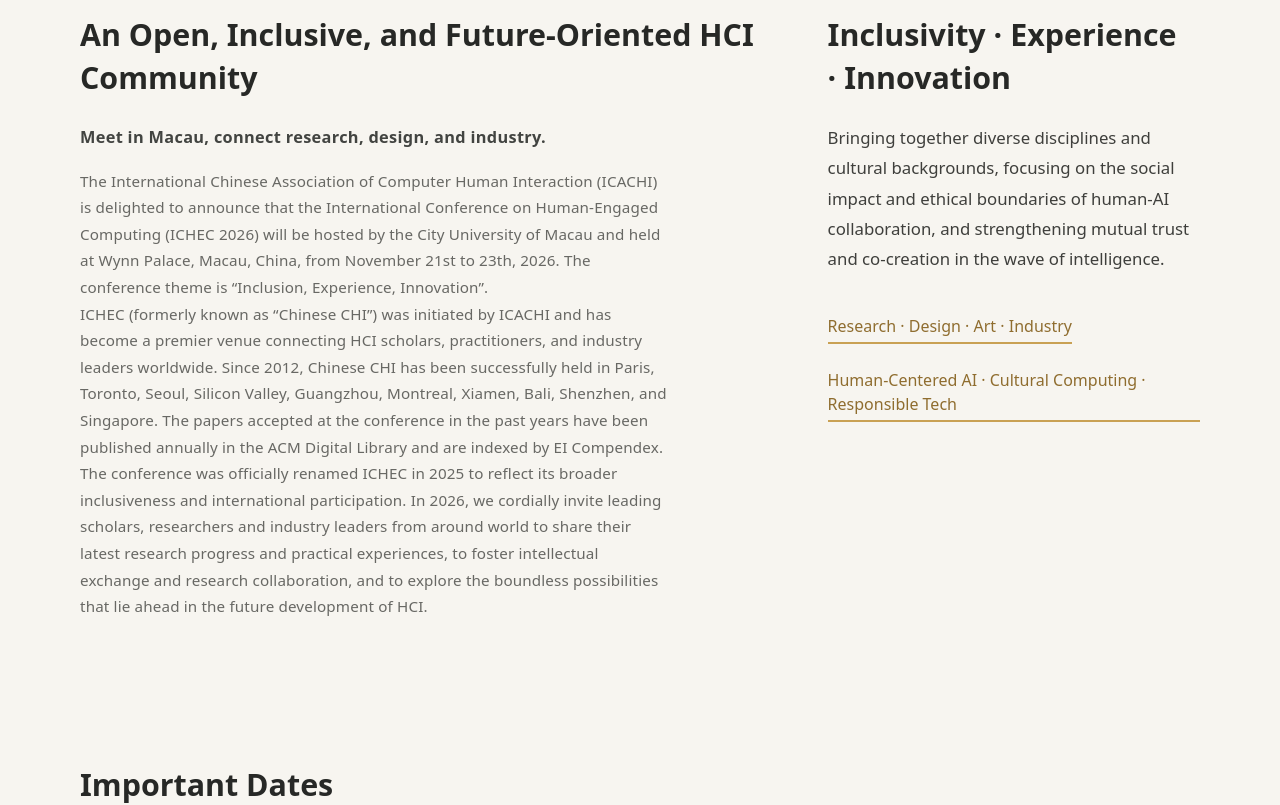
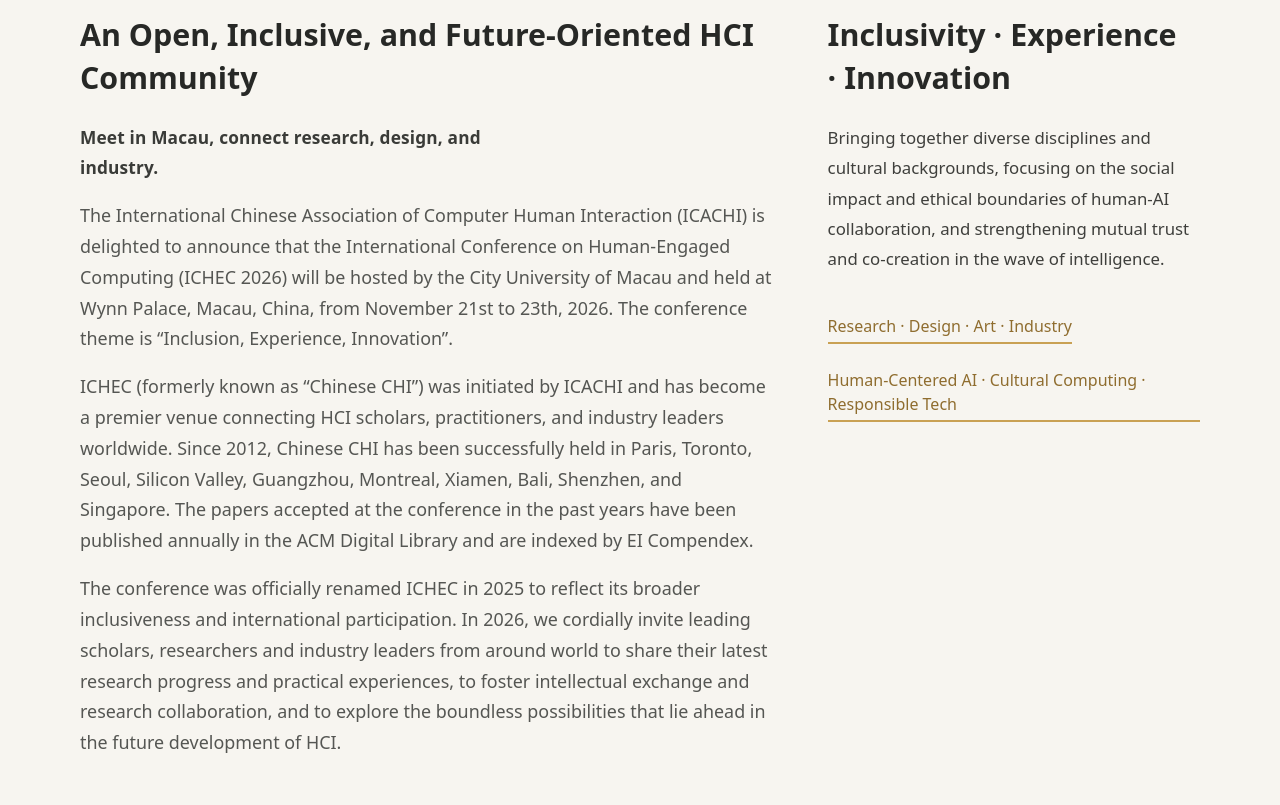
Before and after one commit to Mathiew-han/ichec.icachi, a Next.js app: page /en in a window 1280 px wide. Shown: the part 960-1765 px from the top of the page. Built offline with nearby package versions, Linux system fonts and the light colour scheme; no server answers.

Commit message:
Refine home about typography for long-form readability with locale-specific measure

```diff
--- a/src/app/[locale]/home.module.css
+++ b/src/app/[locale]/home.module.css
@@ -236,22 +236,34 @@
 
 .aboutBrief {
   margin-top: 1.25rem;
-  font-size: 1.02rem;
-  font-weight: 600;
-  line-height: 1.75;
-  letter-spacing: 0.02em;
-  color: color-mix(in oklab, var(--foreground) 78%, transparent);
-  max-width: 56ch;
+  font-size: clamp(1rem, 0.96rem + 0.22vw, 1.08rem);
+  font-weight: 620;
+  line-height: 1.72;
+  letter-spacing: 0.01em;
+  color: color-mix(in oklab, var(--foreground) 82%, transparent);
+  max-width: 44ch;
 }
 
 .aboutFull {
-  margin-top: 1rem;
-  font-size: 0.95rem;
-  font-weight: 500;
-  line-height: 1.75;
-  letter-spacing: 0.01em;
-  color: color-mix(in oklab, var(--foreground) 62%, transparent);
-  max-width: 68ch;
+  margin-top: 1.1rem;
+  font-size: clamp(1rem, 0.96rem + 0.24vw, 1.12rem);
+  font-weight: 450;
+  line-height: 1.72;
+  letter-spacing: 0;
+  color: color-mix(in oklab, var(--foreground) 70%, transparent);
+  text-wrap: pretty;
+}
+
+.aboutFullZh {
+  max-width: 40em;
+}
+
+.aboutFullEn {
+  max-width: 70ch;
+}
+
+.aboutFull .textParagraphTight + .textParagraphTight {
+  margin-top: 0.95em;
 }
 
 .dropCap {
@@ -508,6 +520,20 @@
     margin-top: 2.5rem;
   }
 
+  .aboutBrief {
+    max-width: 100%;
+  }
+
+  .aboutFull {
+    font-size: 1rem;
+    line-height: 1.68;
+    max-width: 100%;
+  }
+
+  .aboutFull .textParagraphTight + .textParagraphTight {
+    margin-top: 0.9em;
+  }
+
   .horizontalTimeline {
     flex-direction: column;
     gap: 2rem;
--- a/src/app/[locale]/page.tsx
+++ b/src/app/[locale]/page.tsx
@@ -8,7 +8,6 @@
 
 export default function Home() {
   const t = useTranslations("Home");
-  const tShell = useTranslations("Shell");
   const locale = useLocale();
   const isZh = locale.startsWith("zh");
 
@@ -86,7 +85,7 @@
               </ScrollReveal>
             </h2>
             <div className={styles.aboutBrief}>{t("aboutBrief")}</div>
-            <div className={styles.aboutFull}>
+            <div className={`${styles.aboutFull} ${isZh ? styles.aboutFullZh : styles.aboutFullEn}`}>
               <p className={styles.textParagraphTight}>{t("aboutP1")}</p>
               <p className={styles.textParagraphTight}>{t("aboutP2")}</p>
               <p className={styles.textParagraphTight}>{t("aboutP3")}</p>
```
